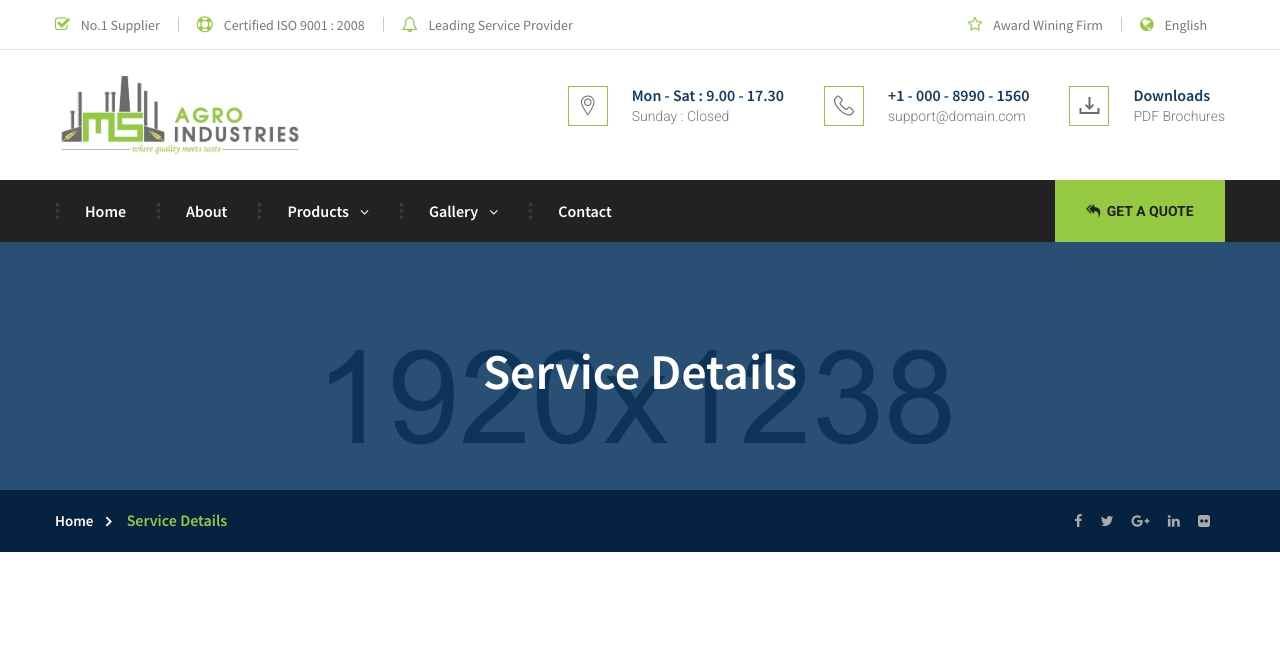
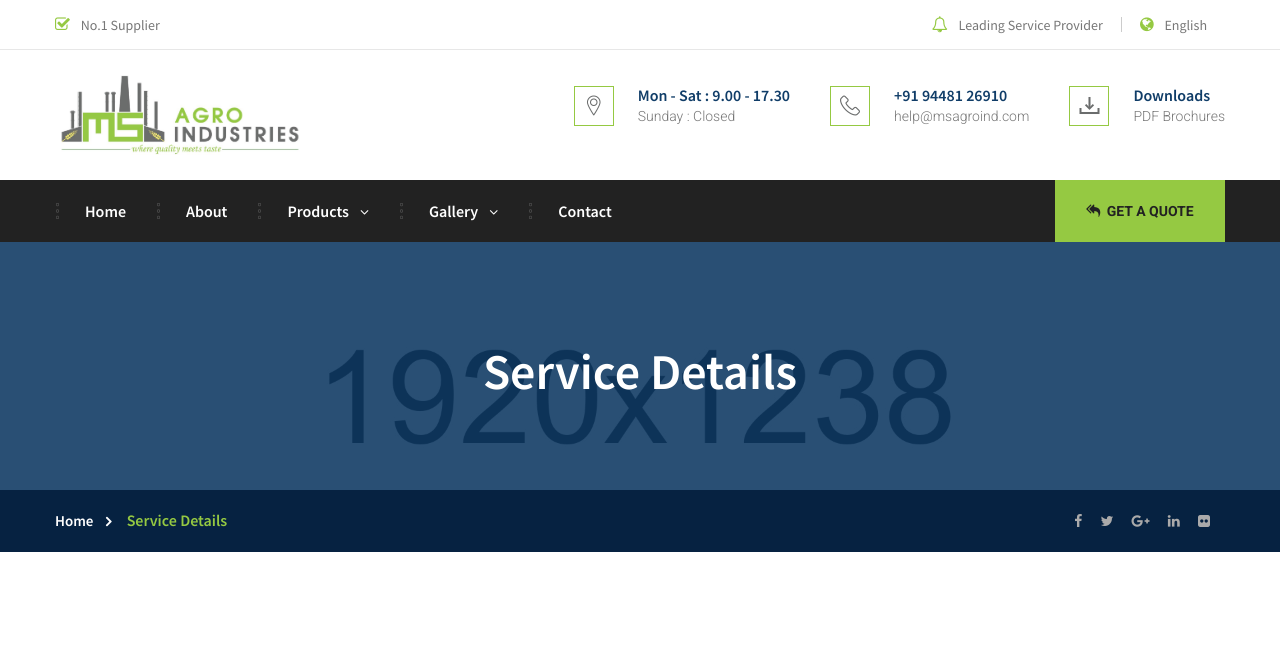
Before and after one commit to AnilKumarVallur/webistes, a plain HTML site: page services-details.html in a window 1280 px wide. Shown: the top 650 px of the page. Drawn offline with nearby package versions, Linux system fonts and the light colour scheme.

Commit message:
Contact number change.

```diff
--- a/services-details.html
+++ b/services-details.html
@@ -32,15 +32,13 @@
             	<div class="top-left pull-left">
                     <ul class="links-nav clearfix">
                         <li><span class="fa fa-check-square-o"></span> No.1 Supplier</li>
-                        <li><span class="fa  fa-support"></span> Certified ISO 9001 : 2008</li>
-                        <li><span class="fa fa-bell-o"></span> Leading Service Provider</li>
                     </ul>
                 </div>
 
                 <!--Top Right-->
             	<div class="top-right pull-right">
                 	<ul class="links-nav clearfix">
-                    	<li><span class="fa fa-star-o"></span> Award Wining Firm</li>
+                    	<li><span class="fa fa-bell-o"></span> Leading Service Provider</li>
                         <li><span class="fa fa-globe"></span> English</li>
                     </ul>
                 </div>
@@ -72,8 +70,8 @@
                         <div class="upper-column info-box">
                         	<div class="icon-box"><span class="flaticon-technology"></span></div>
                             <ul>
-                            	<li><strong>+1 - 000 - 8990 - 1560</strong></li>
-                                <li>support@domain.com</li>
+                            	<li><strong>+91 94481 26910</strong></li>
+                                <li>help@msagroind.com</li>
                             </ul>
                         </div>
 
@@ -434,8 +432,8 @@
 
                                     <ul class="contact-info">
                                     	<li><span class="icon flaticon-pin"></span> 3A07, Serif St, Orleans, USA-170A</li>
-                                        <li><span class="icon flaticon-technology"></span> +1 - 000 - 8990 - 1560</li>
-                                        <li><span class="icon flaticon-mail-2"></span> support@domain.com</li>
+                                        <li><span class="icon flaticon-technology"></span> +91 94481 26910</li>
+                                        <li><span class="icon flaticon-mail-2"></span> help@msagroind.com</li>
                                     </ul>
 
                                 </div>
```
Also changed, not shown: about-us.html (+3 -3 lines), contact.html (+3 -3 lines), index.html (+3 -3 lines), portfolio-three-column.html (+5 -5 lines), services.html (+4 -4 lines).
